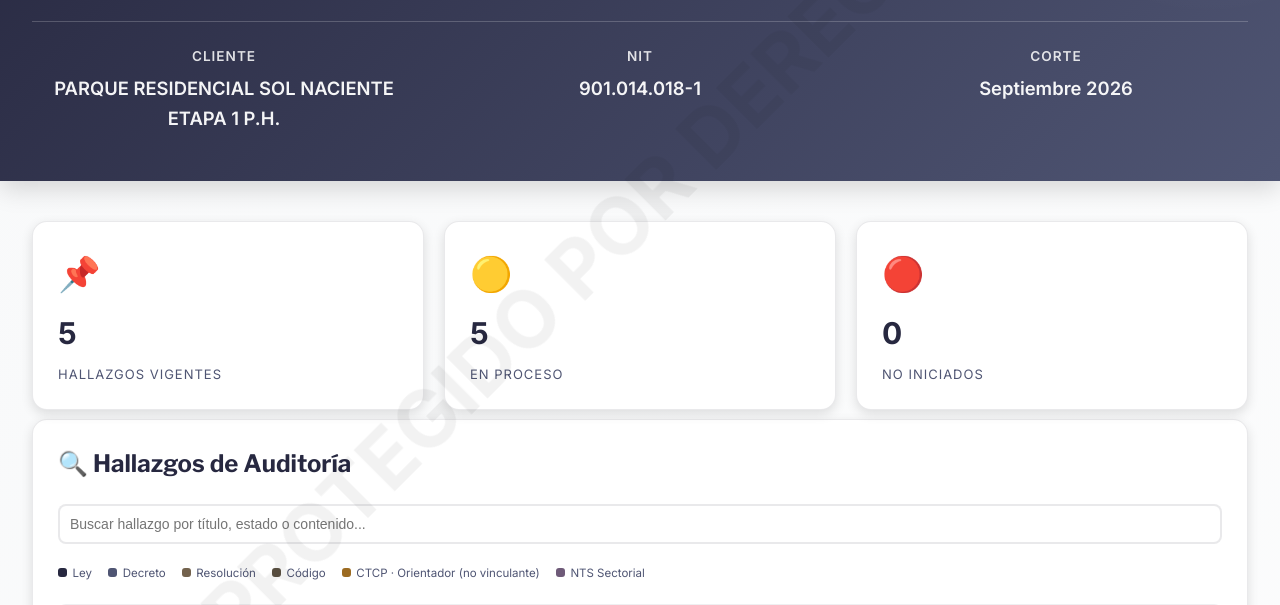
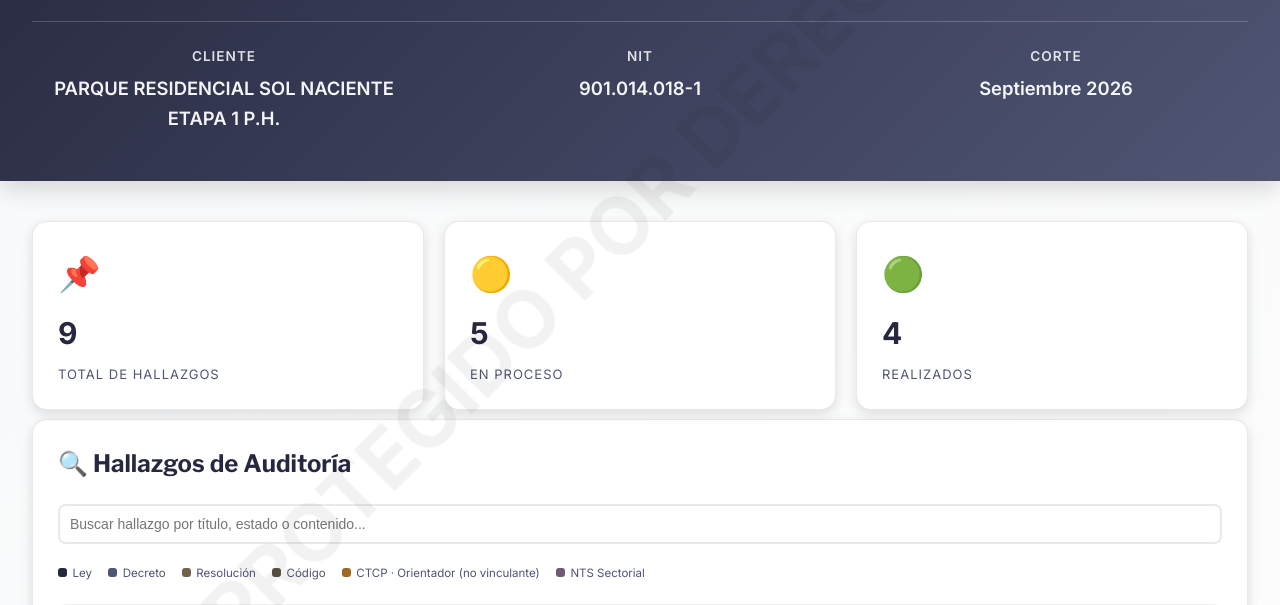
Before and after one commit to AuditaPH/solnaciente-seguimiento-hallazgos, a plain HTML site: page index.html in a window 1280 px wide. Shown: the part 195-800 px from the top of the page. Drawn offline with nearby package versions, Linux system fonts and the light colour scheme.

Commit message:
Update index.html

```diff
--- a/index.html
+++ b/index.html
@@ -145,9 +145,9 @@ input,textarea,select{-webkit-user-select:text;-moz-user-select:text;user-select
 <div class="container">
 
   <div class="kpi-grid">
-    <div class="kpi-card"><div class="kpi-icon">&#128204;</div><div class="kpi-value" id="kpi-vigentes">0</div><div class="kpi-label">Hallazgos Vigentes</div></div>
+    <div class="kpi-card"><div class="kpi-icon">&#128204;</div><div class="kpi-value" id="kpi-total">0</div><div class="kpi-label">Total de Hallazgos</div></div>
     <div class="kpi-card"><div class="kpi-icon">&#128993;</div><div class="kpi-value" id="kpi-proceso">0</div><div class="kpi-label">En Proceso</div></div>
-    <div class="kpi-card"><div class="kpi-icon">&#128308;</div><div class="kpi-value" id="kpi-no-iniciado">0</div><div class="kpi-label">No Iniciados</div></div>
+    <div class="kpi-card"><div class="kpi-icon">&#128994;</div><div class="kpi-value" id="kpi-realizado">0</div><div class="kpi-label">Realizados</div></div>
   </div>
 
   <div class="table-container">
@@ -359,13 +359,13 @@ function animateCounter(el, target, dur){
 }
 
 function buildKpis(){
-  const pendientes = hallazgos.filter(function(h){ return isPendiente(h.estado); });
-  const total = pendientes.length;
+  const total = hallazgos.length;
   const enProceso = hallazgos.filter(function(h){ return h.estado === 'En Proceso'; }).length;
-  const noIniciado = hallazgos.filter(function(h){ return h.estado === 'No Iniciado'; }).length;  setTimeout(function(){
-    animateCounter(document.getElementById('kpi-vigentes'), total, 1000);
+  const realizados = hallazgos.filter(function(h){ return h.estado === 'Realizado'; }).length;
+  setTimeout(function(){
+    animateCounter(document.getElementById('kpi-total'), total, 1000);
     animateCounter(document.getElementById('kpi-proceso'), enProceso, 1000);
-    animateCounter(document.getElementById('kpi-no-iniciado'), noIniciado, 1000);
+    animateCounter(document.getElementById('kpi-realizado'), realizados, 1000);
   }, 250);
 }
 
```
